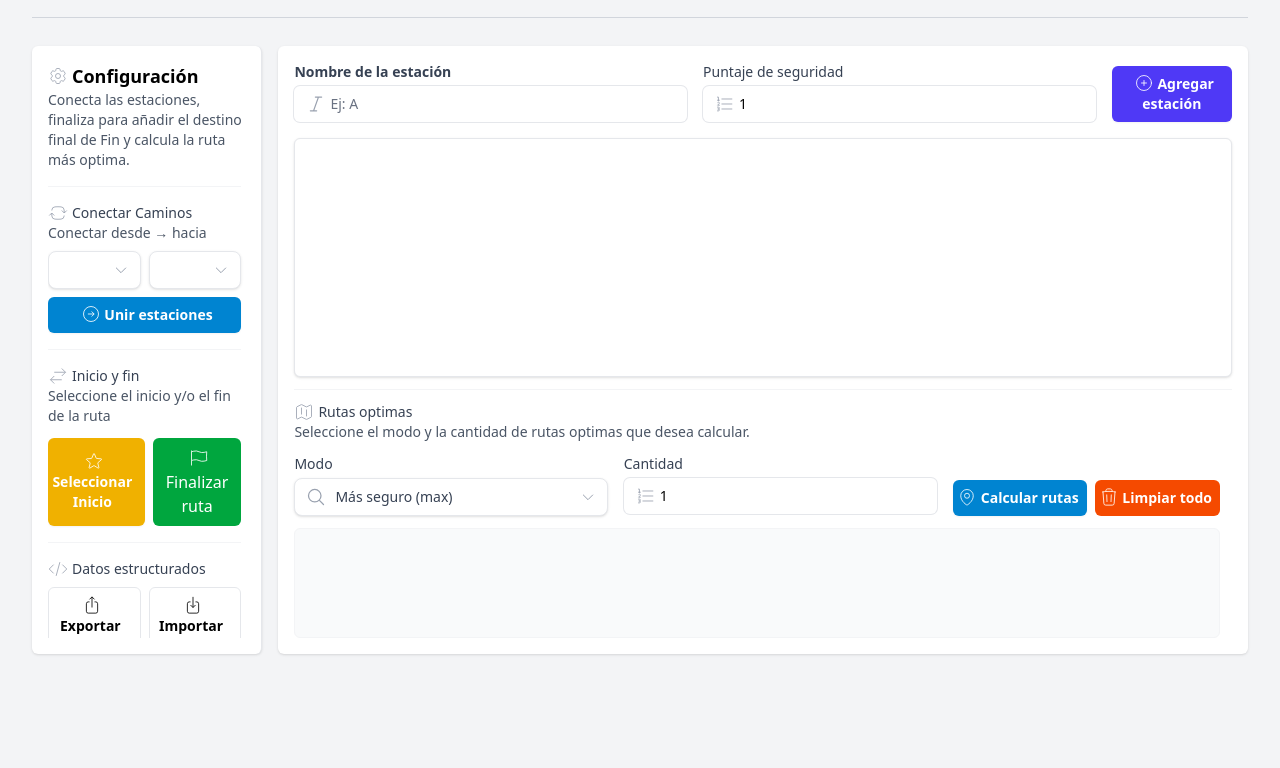
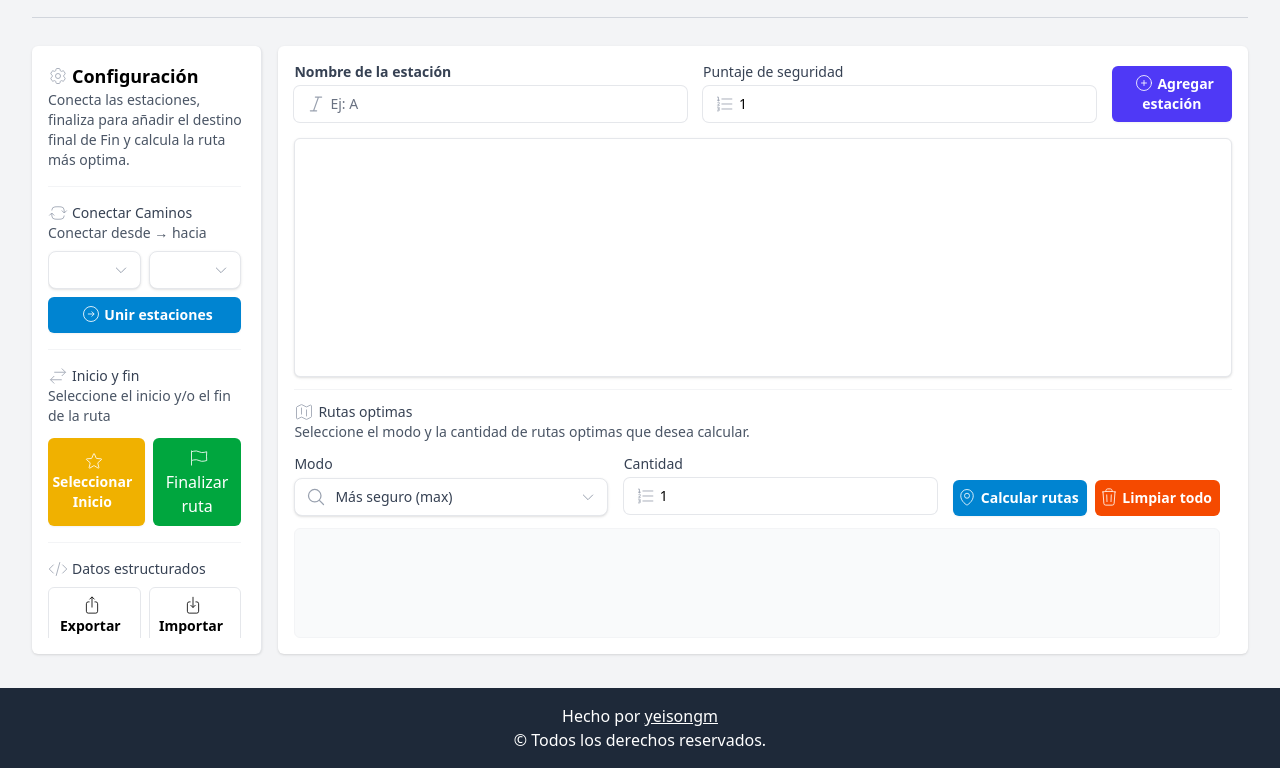
Before and after one commit to yeisongm/RutaMasOptima_MetodosDeterministicos, a website: page index.html in a window 1280 px wide. Shown: the part 200-968 px from the top of the page. Before the commit the page ends 888 px from the top, so only its background shows below. Drawn offline with nearby package versions, Linux system fonts and the light colour scheme.

Commit message:
Nuevo footer con la información de quien creó la página y un pequeño parrafo de derechos reservados.

```diff
--- a/index.html
+++ b/index.html
@@ -382,6 +382,10 @@
 
   </div>
 
+  <footer class="bg-gray-800 text-white text-center py-4">
+    <p>Hecho por <a href="https://github.com/yeisongm/RutaMasOptima_MetodosDeterministicos.git" target="_blank" class="text-white underline">yeisongm</a></p>
+    <p>&copy; <span id="currentYear"></span> Todos los derechos reservados.</p>
+  </footer>
 </body>
 <script src="main.js"></script>
 
--- a/main.js
+++ b/main.js
@@ -387,3 +387,6 @@ const idInicio = crearNodo('Inicio', 0); marcarInicio(idInicio);
 // refrescar selects cada vez que cambia el dataset (observador simple)
 nodes.on('*', () => { refrescarSelects(); });
 edges.on('*', () => { /* nada extra */ });
+
+// Establecer el año actual
+  document.getElementById('currentYear').textContent = new Date().getFullYear();
```
Also changed, not shown: output.css.
